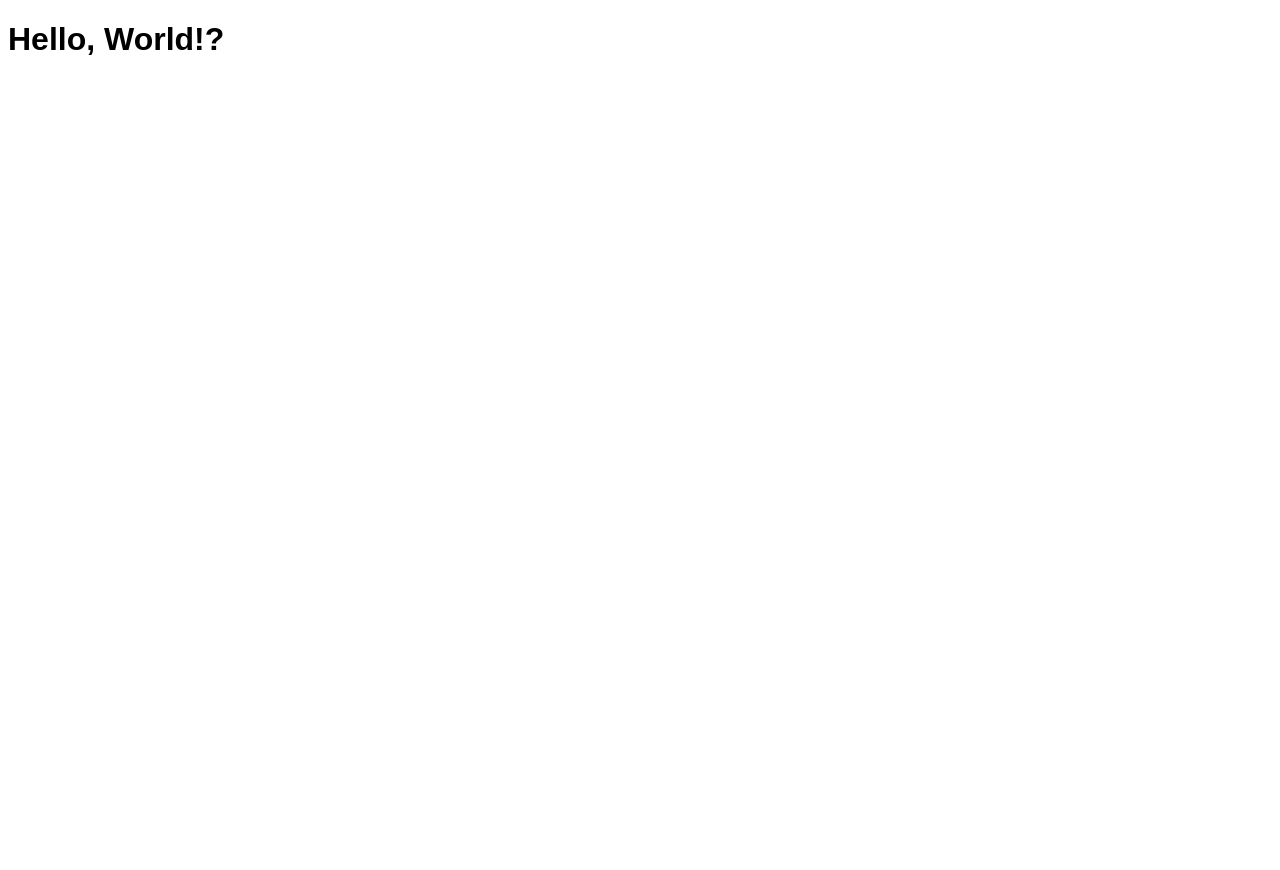
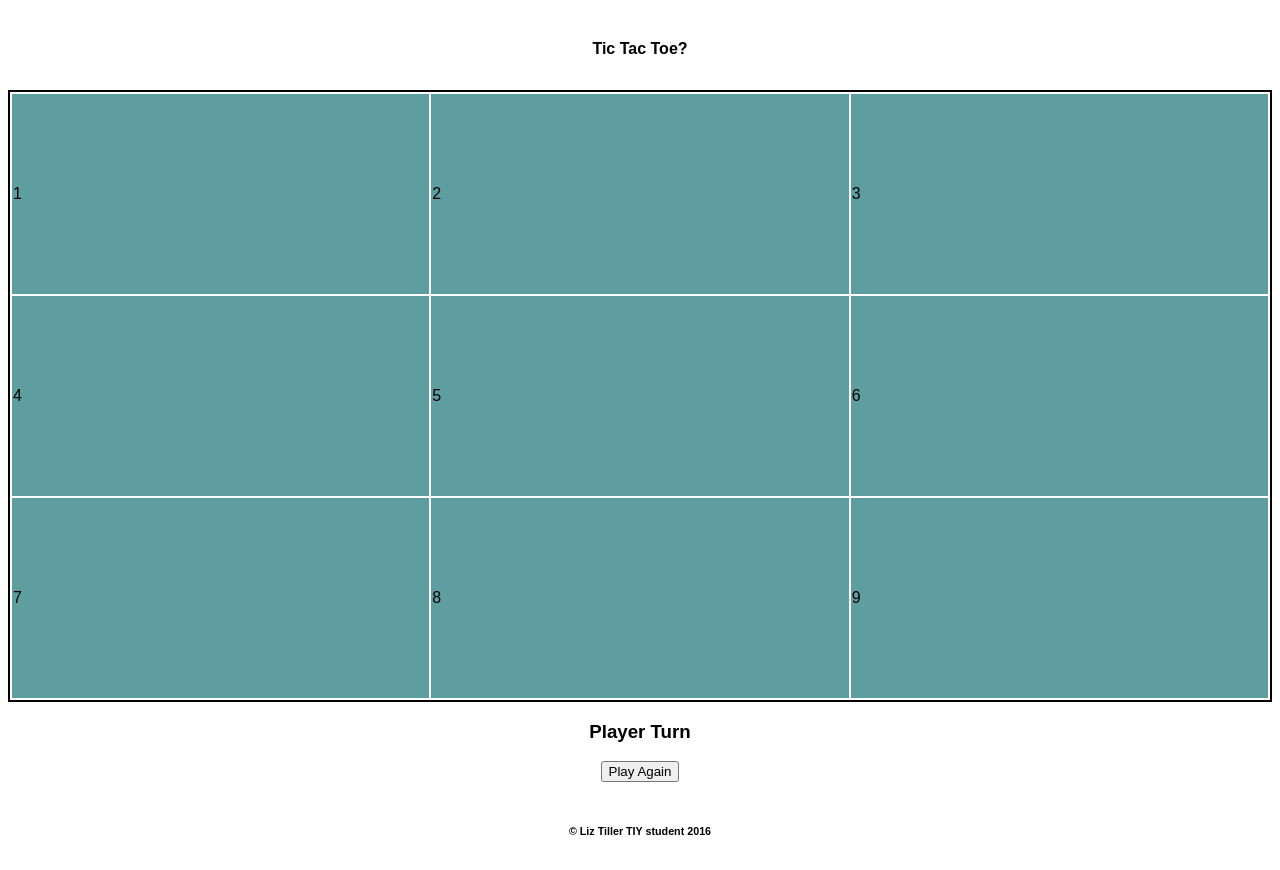
Before and after one commit to lizthrilla/tic-tac-toe, a website built with webpack: page src/index.html in a window 1280 px wide. Before the commit the page ends 800 px from the top, so only its background shows below. Built offline with nearby package versions, Linux system fonts and the light colour scheme.

Commit message:
offline work

```diff
--- a/src/index.html
+++ b/src/index.html
@@ -6,6 +6,26 @@
   <title>Tic Tac Toe</title>
 </head>
 <body>
-  <h1>Hello, World!</h1>
+  <h1>Tic Tac Toe</h1>
+  <table>
+    <tr class="top">
+      <td>1</td>
+      <td>2</td>
+      <td>3</td>
+    </tr>
+    <tr class="midrow">
+      <td>4</td>
+      <td>5</td>
+      <td>6</td>
+    </tr>
+    <tr class="bottom">
+      <td>7</td>
+      <td>8</td>
+      <td>9</td>
+    </tr>
+  </table>
+  <h3>Player Turn</h3>
+  <button type="button" name="again">Play Again</button>
+  <h6>&copy; Liz Tiller TIY student 2016</h6>
 </body>
 </html>
--- a/src/styles/screen.scss
+++ b/src/styles/screen.scss
@@ -9,6 +9,34 @@ html {
 
 body {
   @include font-smoothing(on);
-  // margin: 0;
+  // margin: auto;
   font: $base-text-size / 1 $base-font-family;
+  display: flex;
+  justify-content: center;
+  align-items: center;
+  flex-direction: column;
 }
+
+h1 {
+  font-size: 16px;
+  margin: 2em;
+}
+
+table {
+  justify-content: center;
+  align-content: center;
+  border: 2px solid black;
+}
+
+tr {
+  background-color: cadetblue;
+  height: 200px;
+}
+
+td {
+  width: 600px;
+}
+
+h6 {
+  margin-top: 4em;
+}
```
Also changed, not shown: planofaction.md (+23 -23 lines).
